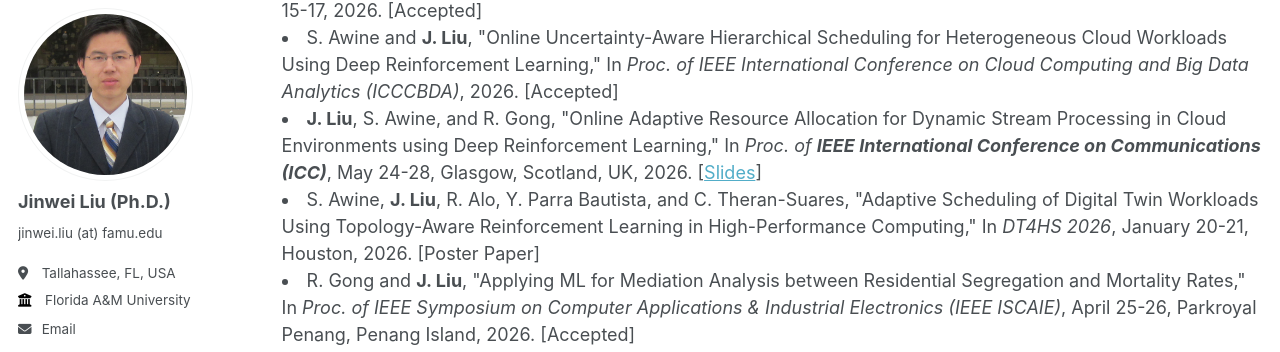
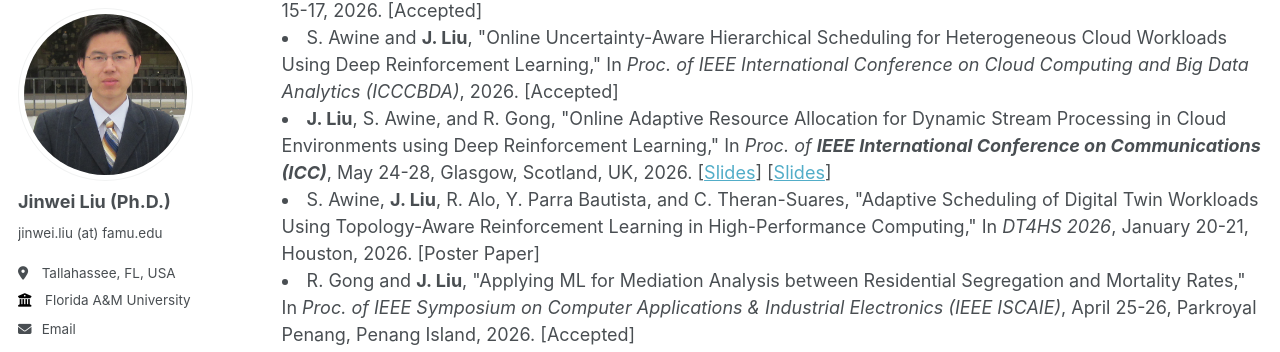
Before and after one commit to jinweiliucu/jinweiliucu.github.io, a Jekyll site: the page built from _publications/publications.html, in a window 1280 px wide and 900 px high, scrolled down 761 px. Shown: the part 98-450 px from the top of the window. Built offline with Jekyll 4.4.1, drawn with Linux system fonts in a browser that asks for light colours; some web fonts are replaced.

Commit message:
Update publications.html

```diff
--- a/_publications/publications.html
+++ b/_publications/publications.html
@@ -68,6 +68,7 @@ author_profile: true
 	<li>
     <strong>J. Liu</strong>, S. Awine, and R. Gong, "Online Adaptive Resource Allocation for Dynamic Stream Processing in Cloud Environments using Deep Reinforcement Learning,"
     In <em>Proc. of <strong>IEEE International Conference on Communications (ICC)</strong></em>, May 24-28, Glasgow, Scotland, UK, 2026.
+	[<a href="/files/articles/IEEEICC2016H-MADRL.pdf">Slides</a>]</span>
     [<a href="/files/articles/ICC2026SlidesLiu.pdf">Slides</a>]</span>
     </span><br>
     </li>
```
